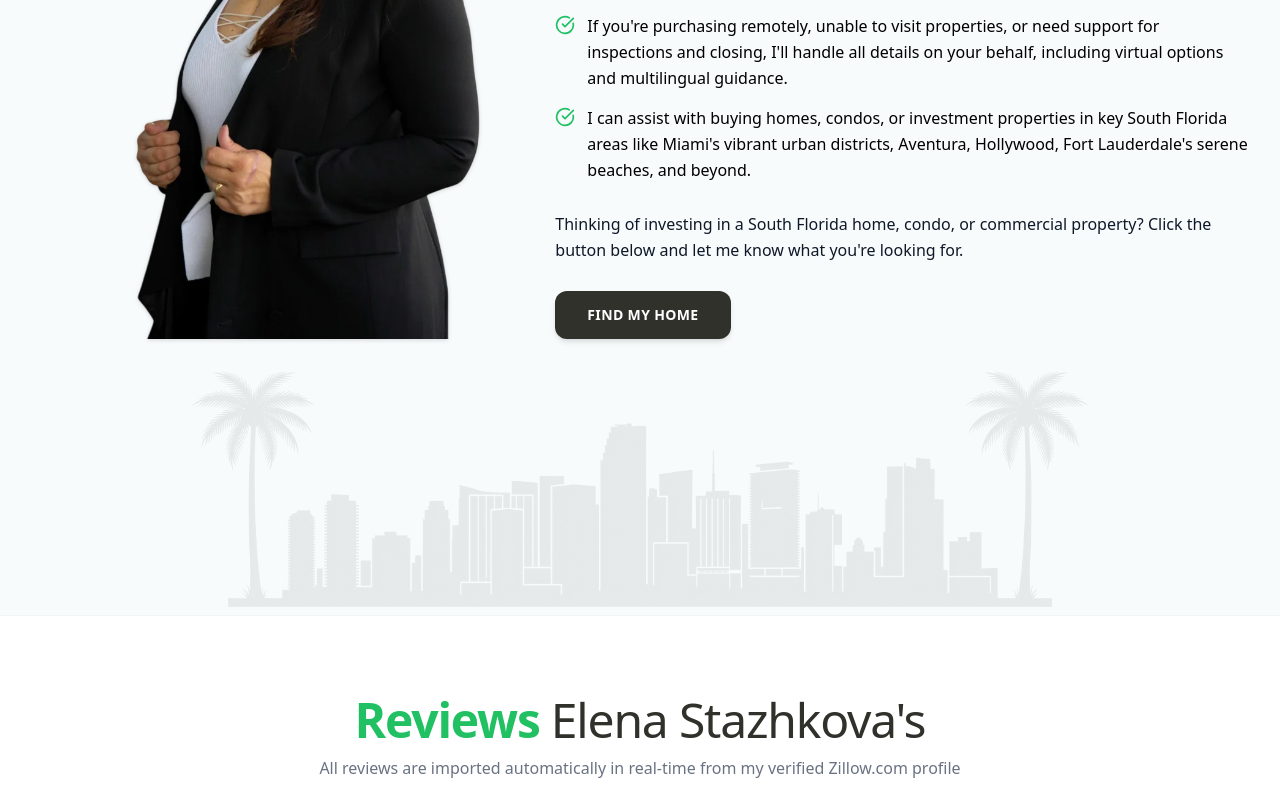
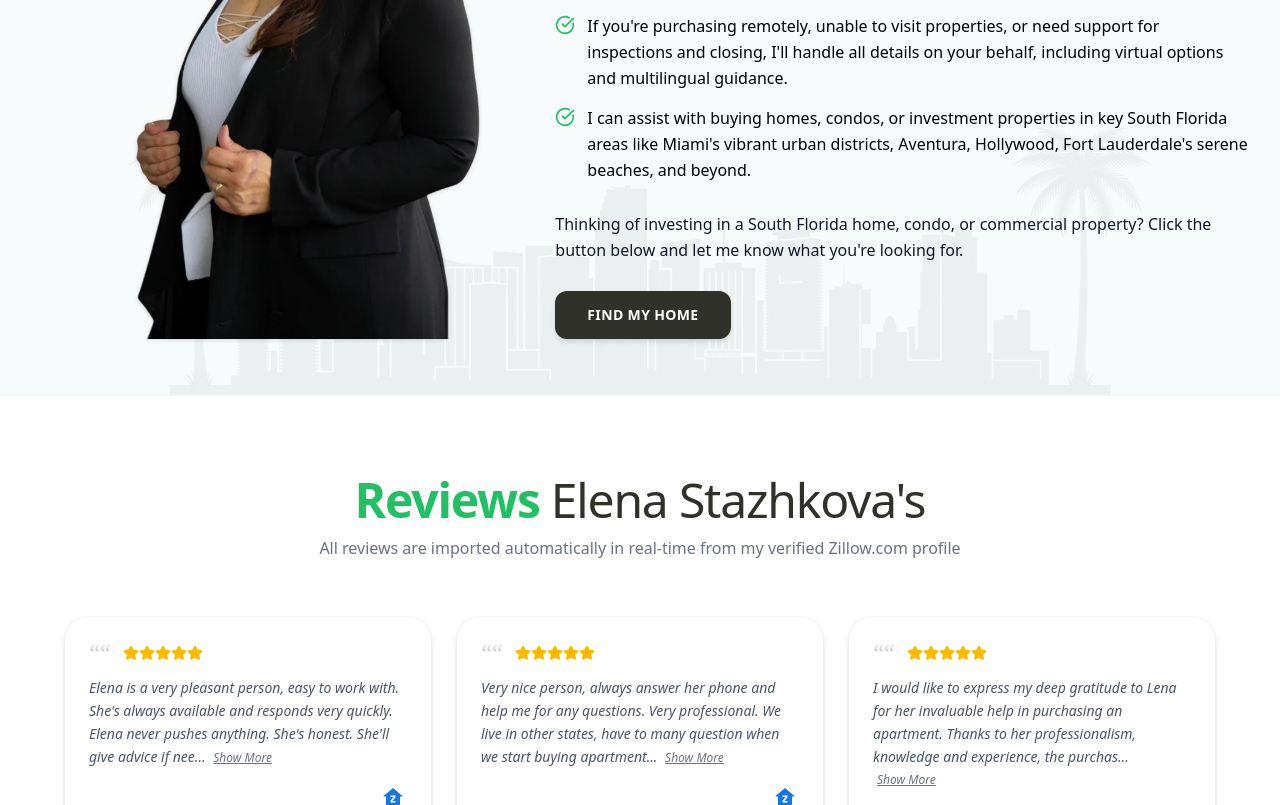
Before and after one commit to andreibdr/stazhkova_wp, a Next.js app in the folder website/: page / in a window 1280 px wide. Shown: the part 580-1385 px from the top of the page. Built offline with nearby package versions, Linux system fonts and the light colour scheme.

Commit message:
style: embed skyline silhouettes strictly as zero-height background watermarks

```diff
--- a/website/components/Footer.tsx
+++ b/website/components/Footer.tsx
@@ -57,24 +57,24 @@ export default function Footer({ lang }: FooterProps) {
   };
 
   return (
-    <footer className="bg-[#1f201d] text-white pt-12 pb-20 sm:pb-10 border-t border-gray-800">
+    <footer className="bg-[#1f201d] text-white pt-12 pb-20 sm:pb-10 border-t border-gray-800 relative overflow-hidden">
+      {/* Background Florida Skyline watermark — 0 added height */}
+      <div className="absolute inset-x-0 bottom-0 pointer-events-none select-none overflow-hidden flex justify-center z-0 opacity-[0.035]">
+        <Image
+          src="/images/miami-skyline-silhouette-white.png"
+          alt=""
+          width={1332}
+          height={350}
+          className="w-full max-w-5xl h-auto object-contain object-bottom"
+        />
+      </div>
+
       <script
         type="application/ld+json"
         dangerouslySetInnerHTML={{ __html: JSON.stringify(schemaData) }}
       />
 
-      <div className="max-w-7xl mx-auto px-4 sm:px-6 lg:px-8">
-        {/* Subtle Florida Skyline Watermark */}
-        <div className="pb-8 -mt-4 flex justify-center overflow-hidden pointer-events-none select-none opacity-[0.06]">
-          <Image
-            src="/images/miami-skyline-silhouette-white.png"
-            alt="Miami Skyline"
-            width={1332}
-            height={350}
-            className="w-full max-w-3xl h-auto object-contain"
-          />
-        </div>
-
+      <div className="max-w-7xl mx-auto px-4 sm:px-6 lg:px-8 relative z-10">
         <div className="grid grid-cols-1 md:grid-cols-2 lg:grid-cols-4 gap-10 pb-8 border-b border-gray-800">
           {/* Brand Col */}
           <div className="space-y-4">
--- a/website/components/Hero.tsx
+++ b/website/components/Hero.tsx
@@ -11,8 +11,20 @@ export default function Hero({ content, lang }: HeroProps) {
   const { hero } = content;
 
   return (
-    <section className="bg-[#f7fbfc] pt-12 pb-14 border-b border-gray-100">
-      <div className="max-w-7xl mx-auto px-4 sm:px-6 lg:px-8">
+    <section className="bg-[#f7fbfc] pt-12 pb-14 border-b border-gray-100 relative overflow-hidden">
+      {/* Subtle Florida Skyline as background watermark inside Hero — 0 added height */}
+      <div className="absolute inset-x-0 bottom-0 pointer-events-none select-none overflow-hidden flex justify-center z-0 opacity-[0.05]">
+        <Image
+          src="/images/miami-skyline-silhouette.png"
+          alt=""
+          width={1332}
+          height={350}
+          className="w-full max-w-5xl h-auto object-contain object-bottom"
+          priority={false}
+        />
+      </div>
+
+      <div className="max-w-7xl mx-auto px-4 sm:px-6 lg:px-8 relative z-10">
         {/* Main Centered Header */}
         <div className="text-center mb-10">
           <h1 className="text-4xl sm:text-5xl lg:text-[50px] tracking-tight leading-tight">
@@ -65,17 +77,6 @@ export default function Hero({ content, lang }: HeroProps) {
             </div>
           </div>
         </div>
-
-        {/* Subtle Florida Skyline Watermark at bottom boundary */}
-        <div className="mt-8 -mb-10 sm:-mb-12 flex justify-center overflow-hidden pointer-events-none select-none opacity-[0.08]">
-          <Image
-            src="/images/miami-skyline-silhouette.png"
-            alt="Miami Skyline"
-            width={1332}
-            height={350}
-            className="w-full max-w-4xl h-auto object-contain"
-          />
-        </div>
       </div>
     </section>
   );
```
